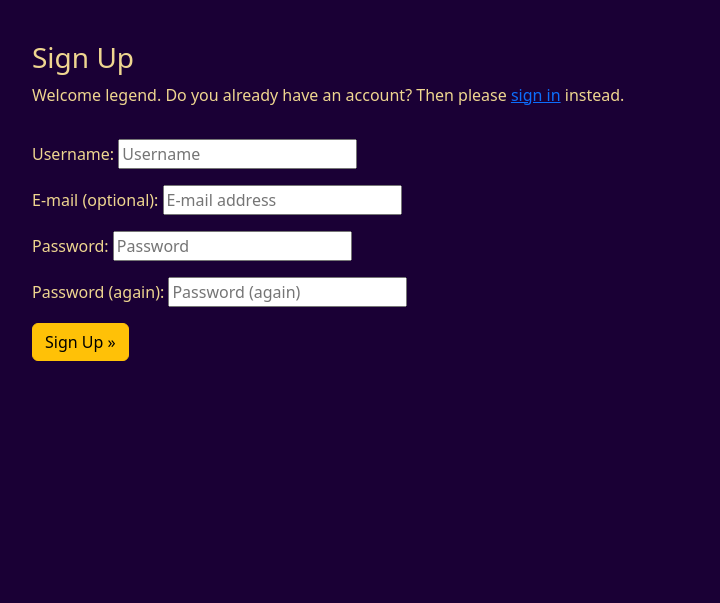
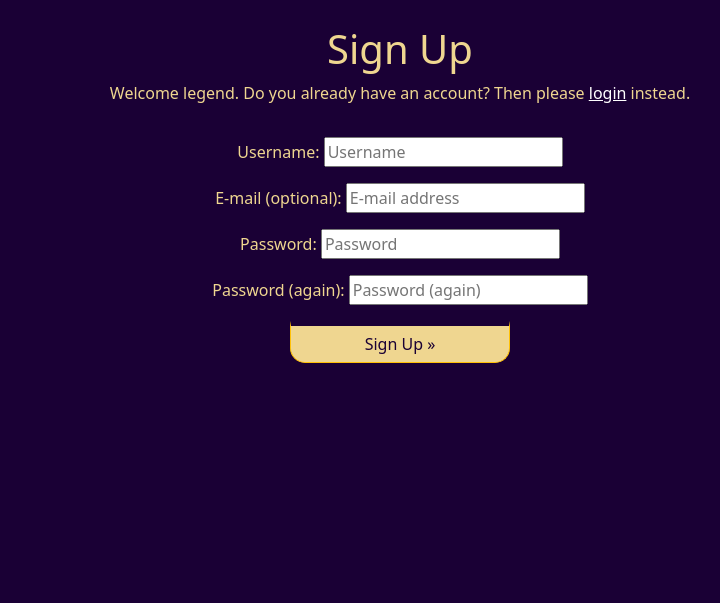
Before and after one commit to Welshy92/everyday-legends, a Django app: page /accounts/signup/ in a window 1280 px wide. Shown: the part 56-659 px from the top of the page, without its empty margins (240-960 px from the left). Run offline with Django 3.2, Linux system fonts and the light colour scheme; some libraries are stand-ins or nearby versions.

Commit message:
Add login/out + singup stylings. Add extra class to some buttons

```diff
--- a/static/css/style.css
+++ b/static/css/style.css
@@ -144,6 +144,11 @@ footer {
     text-align: center;
 }
 
+.main-p > a {
+    color: white;
+    text-decoration-color: white;
+}
+
 .home-h3 {
     text-align: center;
     font-size: 100%;
@@ -155,6 +160,18 @@ footer {
     border: 1px solid #EFD690;
     opacity: .7;
     margin: 1rem 10vw;
+}
+
+.login {
+    display: flex;
+    flex-direction: column;
+    align-items: center;
+}
+
+.signup {
+    display: flex;
+    flex-direction: column;
+    align-items: center;
 }
 
 
@@ -217,8 +234,11 @@ footer {
     position: relative;
     border-top: 5px solid #1A0035;
     border-radius: 0px 0px 15px 15px;
-    left: 35%;
     width: 30%
+}
+
+form > .post-btn2{
+    left: 35%
 }
 
 @media screen and (min-width: 768px) {
--- a/templates/account/login.html
+++ b/templates/account/login.html
@@ -9,9 +9,9 @@
 <div class="container">
   <div class="row">
     <div class="col-md-8 mt-3 offset-md-2">
-      <h3>Welcome Legend! Please Login.</h3>
+      <h1 class="main-h1">Welcome Legend! Please Login.</h1>
 
-      <p>Not registered? Please click
+      <p class="main-p">Not registered? Please click
         <a class="link" href="{{ signup_url }}">HERE</a> to sign up.</p>
 
     </div>
@@ -24,7 +24,7 @@
         {% if redirect_field_value %}
         <input type="hidden" name="{{ redirect_field_name }}" value="{{ redirect_field_value }}" />
         {% endif %}
-        <button class="btn btn-warning right" type="submit">Sign In</button>
+        <button class="btn btn-warning post-btn" type="submit">Sign In</button>
       </form>
     </div>
   </div>
--- a/templates/account/signup.html
+++ b/templates/account/signup.html
@@ -5,11 +5,11 @@
 {% block content %}
 <div class="container">
     <div class="row">
-        <div class="col-md-8 mt-3 offset-md-2">
-            <h3>Sign Up</h3>
+        <div>
+            <h1 class="main-h1">Sign Up</h1>
 
-            <p>Welcome legend. Do you already have an account? Then please <a
-                    class="link" href="{{ login_url }}">sign in</a> instead.</p>
+            <p class="main-p">Welcome legend. Do you already have an account? Then please <a
+                    class="link" href="{{ login_url }}">login</a> instead.</p>
         </div>
     </div>
     <div class="row">
@@ -20,7 +20,7 @@
                 {% if redirect_field_value %}
                 <input type="hidden" name="{{ redirect_field_name }}" value="{{ redirect_field_value }}" />
                 {% endif %}
-                <button class="btn btn-warning right" type="submit">Sign Up &raquo;</button>
+                <button class="btn btn-warning post-btn" type="submit">Sign Up &raquo;</button>
             </form>
         </div>
     </div>
--- a/templates/contact-us.html
+++ b/templates/contact-us.html
@@ -22,7 +22,7 @@
                     <textarea rows="5" name="details" id="details" class="form-control form-extra" placeholder="Suggestion/Feedback here." required></textarea>
                     <div class="form-row">
                         <div class="col">
-                            <button type="submit" class="btn btn-secondary post-btn" onclick="emailSent()">Send request</button>
+                            <button type="submit" class="btn btn-secondary post-btn post-btn2" onclick="emailSent()">Send request</button>
                         </div>
                     </div>
                 </form>
--- a/templates/create-post.html
+++ b/templates/create-post.html
@@ -12,6 +12,6 @@
 <form method="post" style="margin-top: 1.3em;">
     {{ post_form | crispy }}
     {% csrf_token %}
-    <button type="submit" class="btn btn-singup btn-lg post-btn">Submit</button>
+    <button type="submit" class="btn btn-singup btn-lg post-btn post-btn2">Submit</button>
 </form>
 {% endblock%}
```
Also changed, not shown: templates/account/logout.html (+4 -4 lines).
